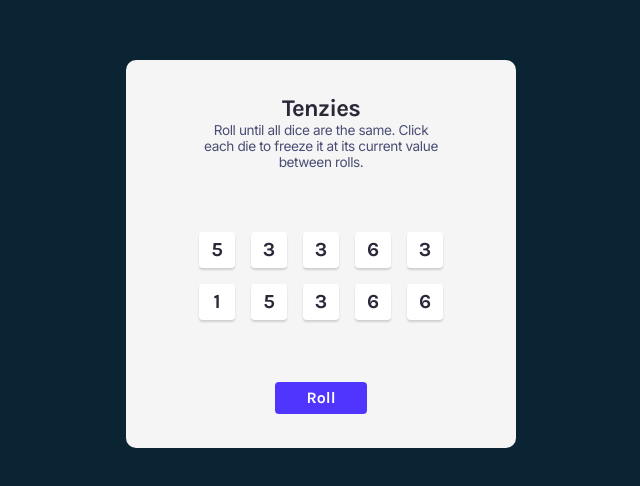
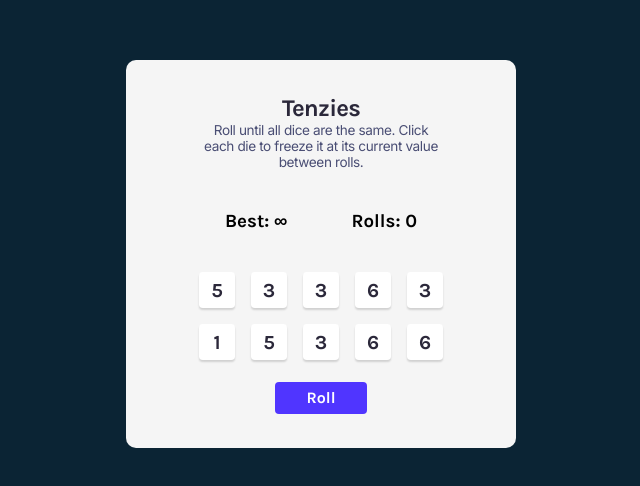
Before and after one commit to rheera/tenzies, a React (Vite) app: page / in a window 1280 px wide. Shown: the part 146-632 px from the top of the page, without its empty margins (319-959 px from the left). Built offline with nearby package versions, Linux system fonts and the light colour scheme.

Commit message:
Add a best rolls, saved to localStorage

```diff
--- a/src/App.jsx
+++ b/src/App.jsx
@@ -21,13 +21,22 @@ function App() {
 
   const [dice, setDice] = useState(allNewDice());
   const [tenzies, setTenzies] = useState(false);
+  const [rolls, setRolls] = useState(0);
+
+  const best = localStorage.getItem("best-rolls") || 9999;
 
   useEffect(() => {
     const dieValue = dice[0].value;
     dice.every((die) => die.value === dieValue && die.isHeld)
       ? setTenzies(true)
-      : setTenzies(false);
+      : null;
   }, [dice]);
+
+  useEffect(() => {
+    if (tenzies) {
+      rolls < best ? localStorage.setItem("best-rolls", rolls) : null;
+    }
+  }, [tenzies]);
 
   const diceElements = dice.map((die, index) => {
     return (
@@ -52,12 +61,15 @@ function App() {
     if (tenzies) {
       setDice(allNewDice());
       setTenzies(false);
+      setRolls(0);
+    } else {
+      setDice((oldDice) =>
+        oldDice.map((die) => {
+          return die.isHeld ? die : { ...die, value: randomDieNumber() };
+        })
+      );
+      setRolls((prevRolls) => prevRolls + 1);
     }
-    setDice((oldDice) =>
-      oldDice.map((die) => {
-        return die.isHeld ? die : { ...die, value: randomDieNumber() };
-      })
-    );
   }
 
   return (
@@ -70,6 +82,10 @@ function App() {
             current value between rolls.
           </h2>
         </div>
+        <div className="rolls">
+          <h3 className="rolls__best">Best: {best >= 9999 ? "∞" : best}</h3>
+          <h3 className="rolls__current">Rolls: {rolls} </h3>
+        </div>
         <section className="dice">{diceElements}</section>
         <button className="rollButton" onClick={rollDice}>
           {tenzies ? "New Game" : "Roll"}
--- a/src/scss/App.scss
+++ b/src/scss/App.scss
@@ -54,6 +54,12 @@ main {
     }
   }
 
+  .rolls {
+    width: 60%;
+    display: flex;
+    justify-content: space-between;
+  }
+
   .rollButton {
     background-color: #5035ff;
     color: #fff;
```
Also changed, not shown: 1 other file (tests, documents, lock files or other folders).
